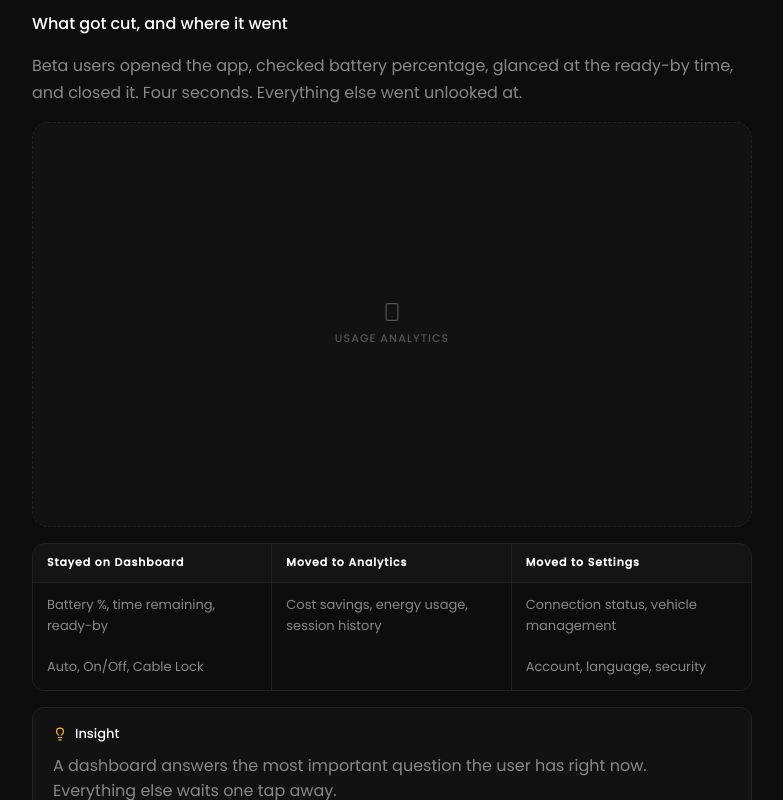
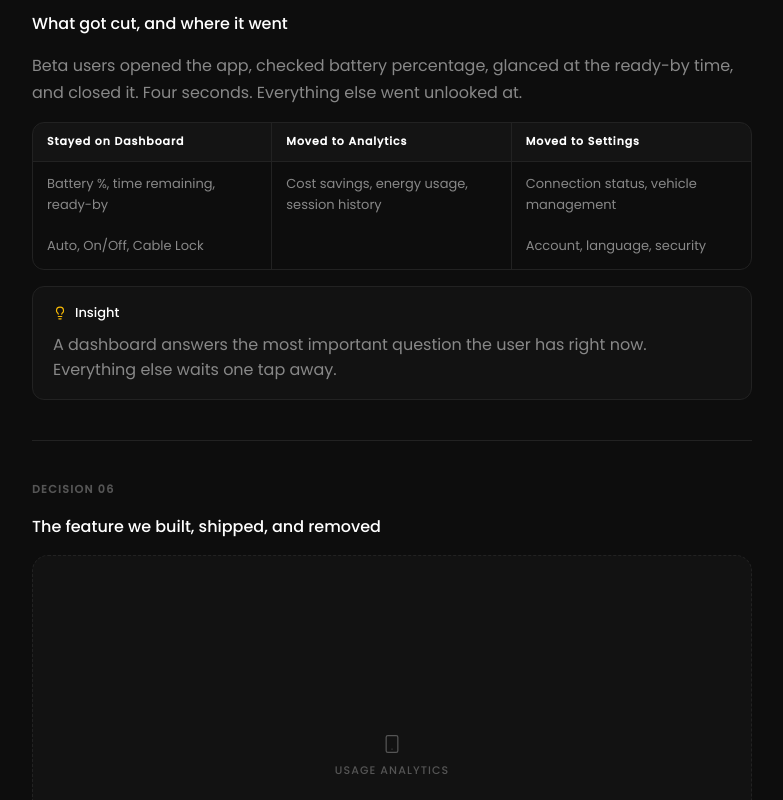
Before and after one commit to RITAMBISWAS404/PORTFOLIO-2026, a Next.js app: page /zeno in a window 1280 px wide. Shown: the part 8920-9720 px from the top of the page, without its empty margins (248-1031 px from the left). Built offline with nearby package versions, Linux system fonts and the light colour scheme.

Commit message:
Move usage analytics image from Decision 05 to Decision 06

```diff
--- a/app/zeno/page.tsx
+++ b/app/zeno/page.tsx
@@ -484,7 +484,6 @@ export default function ZenoPage() {
             <p className="f16" style={{ color: C.t2, lineHeight: 1.7 }}>
               Beta users opened the app, checked battery percentage, glanced at the ready-by time, and closed it. Four seconds. Everything else went unlooked at.
             </p>
-            <ImgPlaceholder label="USAGE ANALYTICS" />
             <div style={{ border: `1px solid ${C.border}`, borderRadius: 12, overflow: "hidden" }}>
               <div className="zeno-cut-grid">
                 {["Stayed on Dashboard", "Moved to Analytics", "Moved to Settings"].map((h, i) => (
@@ -505,6 +504,7 @@ export default function ZenoPage() {
           </Decision>
 
           <Decision num="06" title="The feature we built, shipped, and removed">
+            <ImgPlaceholder label="USAGE ANALYTICS" />
             <p className="f16" style={{ color: C.t2, lineHeight: 1.7 }}>
               We designed a double-ring clock widget showing the algorithm&apos;s charging schedule. Inner ring for today, outer ring for the next day. Electricity price data in Denmark does not reset at midnight, so sessions could spill past 12am. The two rings solved that technically.
             </p>
```
